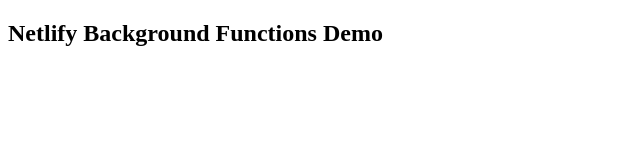
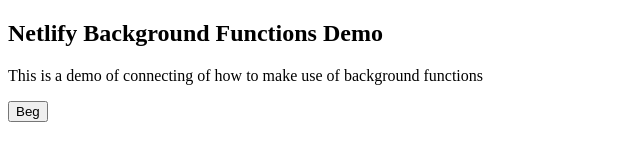
Before and after one commit to webriq/netlify-background-functions-demo, a plain HTML site: page index.html in a window 1280 px wide. Shown: the whole page, without its empty margins (0-640 px from the left). Drawn offline with Linux system fonts and the light colour scheme.

Commit message:
Some description

```diff
--- a/index.html
+++ b/index.html
@@ -7,5 +7,9 @@
   </head>
   <body>
     <h2>Netlify Background Functions Demo</h2>
+    <p>
+      This is a demo of connecting of how to make use of background functions
+    </p>
+    <button>Beg</button>
   </body>
 </html>
```
